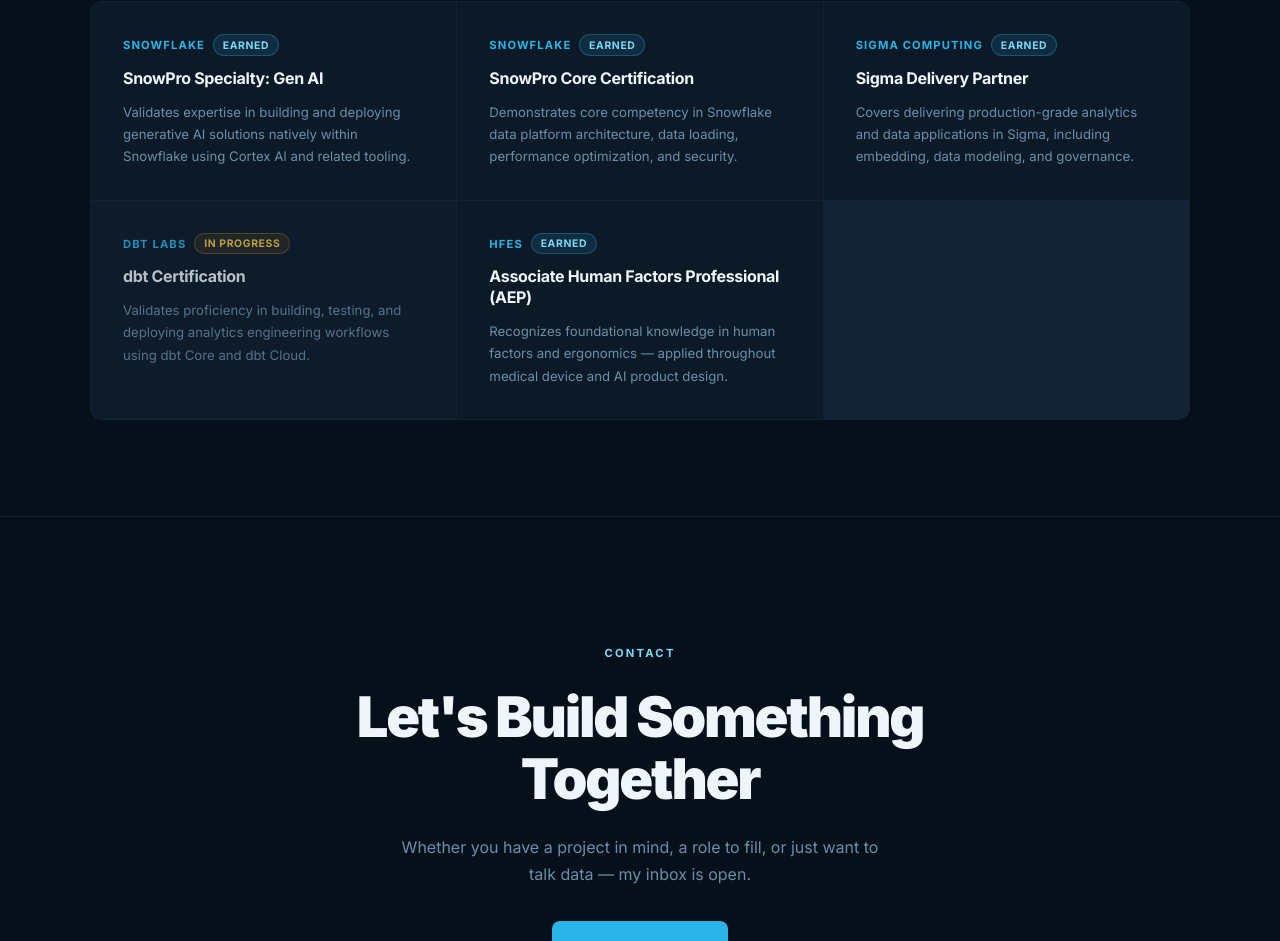
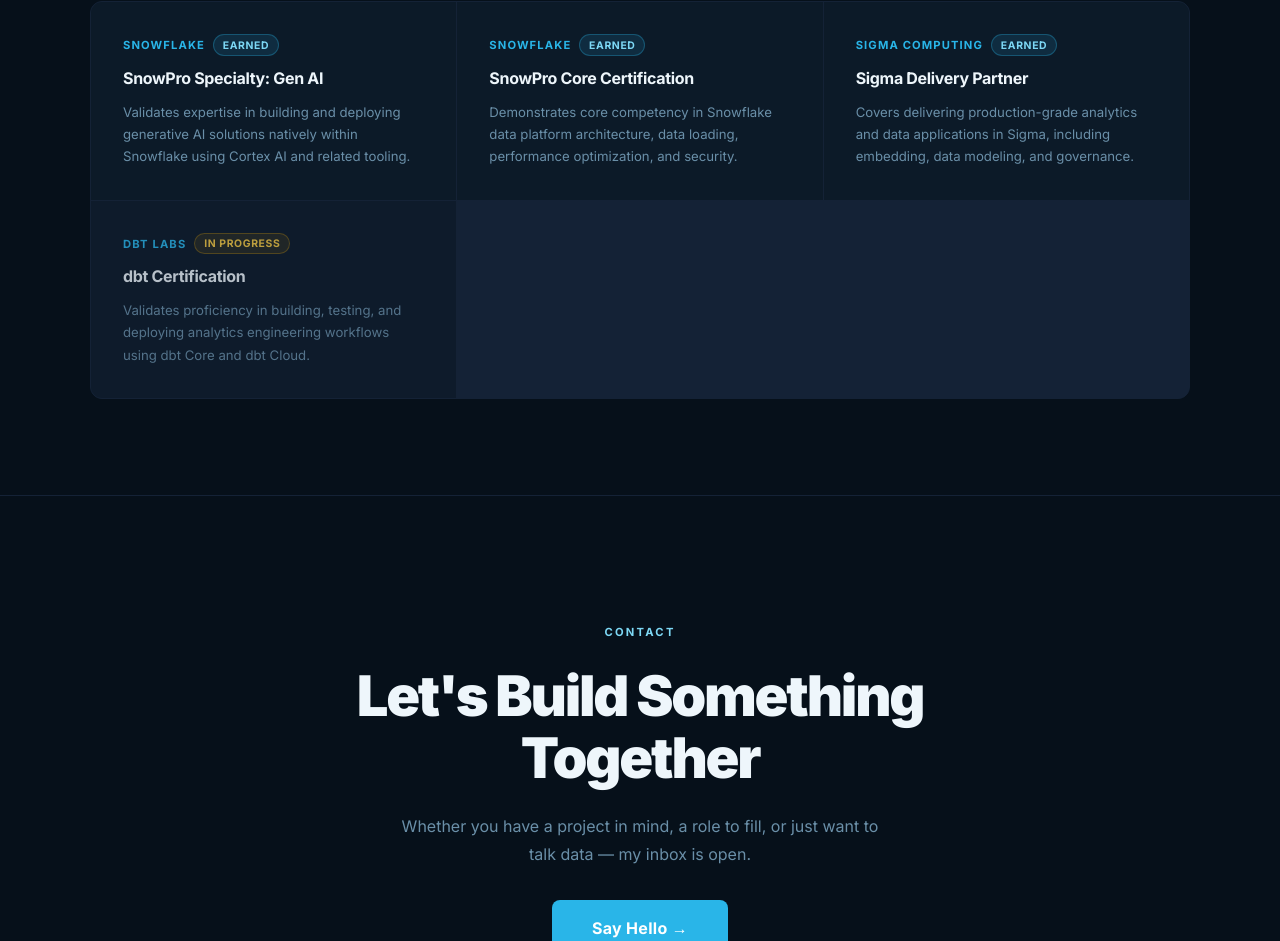
Before and after one commit to benjhardin/portfolio, a React (Vite) app: page / in a window 1280 px wide. Shown: the part 6472-7413 px from the top of the page. Built offline with nearby package versions, Linux system fonts and the light colour scheme.

Commit message:
Remove AEP certification

```diff
--- a/src/components/Certifications.jsx
+++ b/src/components/Certifications.jsx
@@ -34,14 +34,6 @@
     description: 'Validates proficiency in building, testing, and deploying analytics engineering workflows using dbt Core and dbt Cloud.',
     url: null,
   },
-  {
-    name: 'Associate Human Factors Professional (AEP)',
-    issuer: 'HFES',
-    status: 'earned',
-    dates: 'Dec 2023 — Dec 2029',
-    description: 'Recognizes foundational knowledge in human factors and ergonomics — applied throughout medical device and AI product design.',
-    url: 'https://bcpe.org/verify-a-certification/',
-  },
 ]
 
 export default function Certifications() {
```
